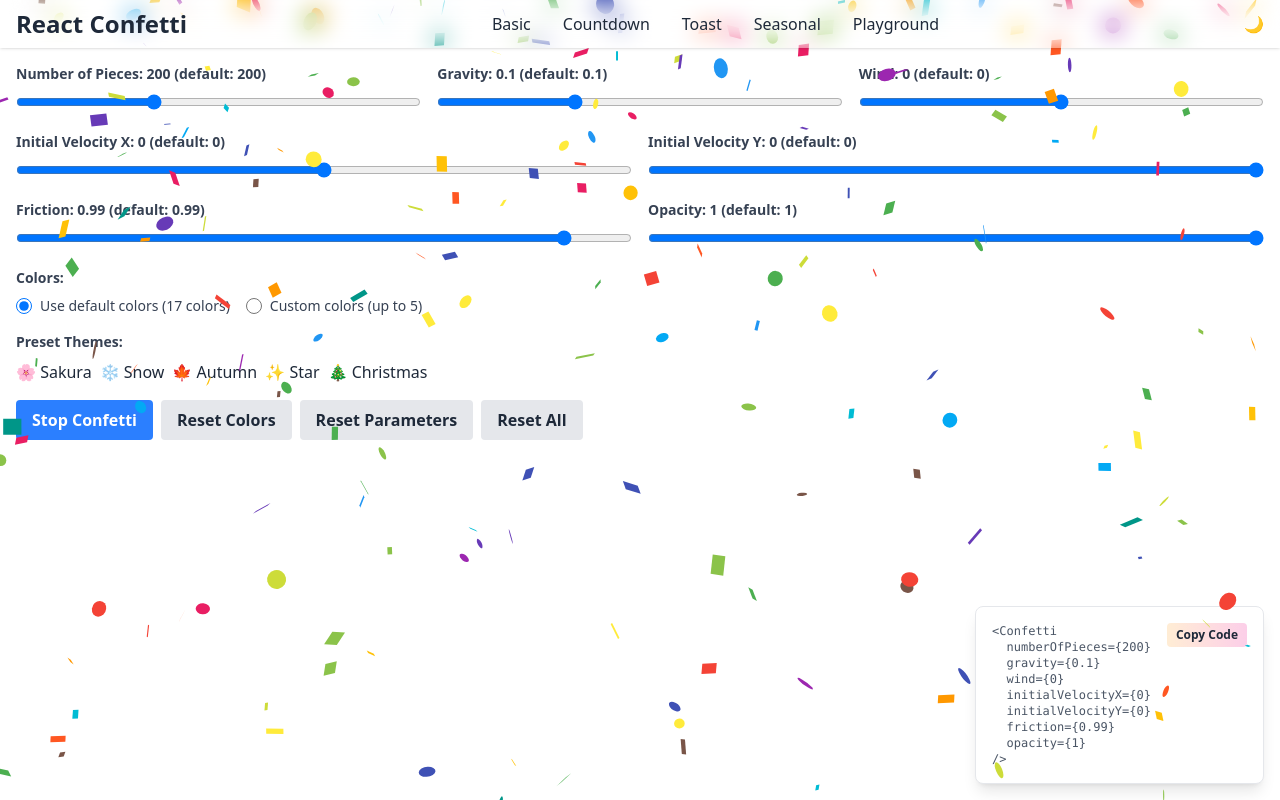
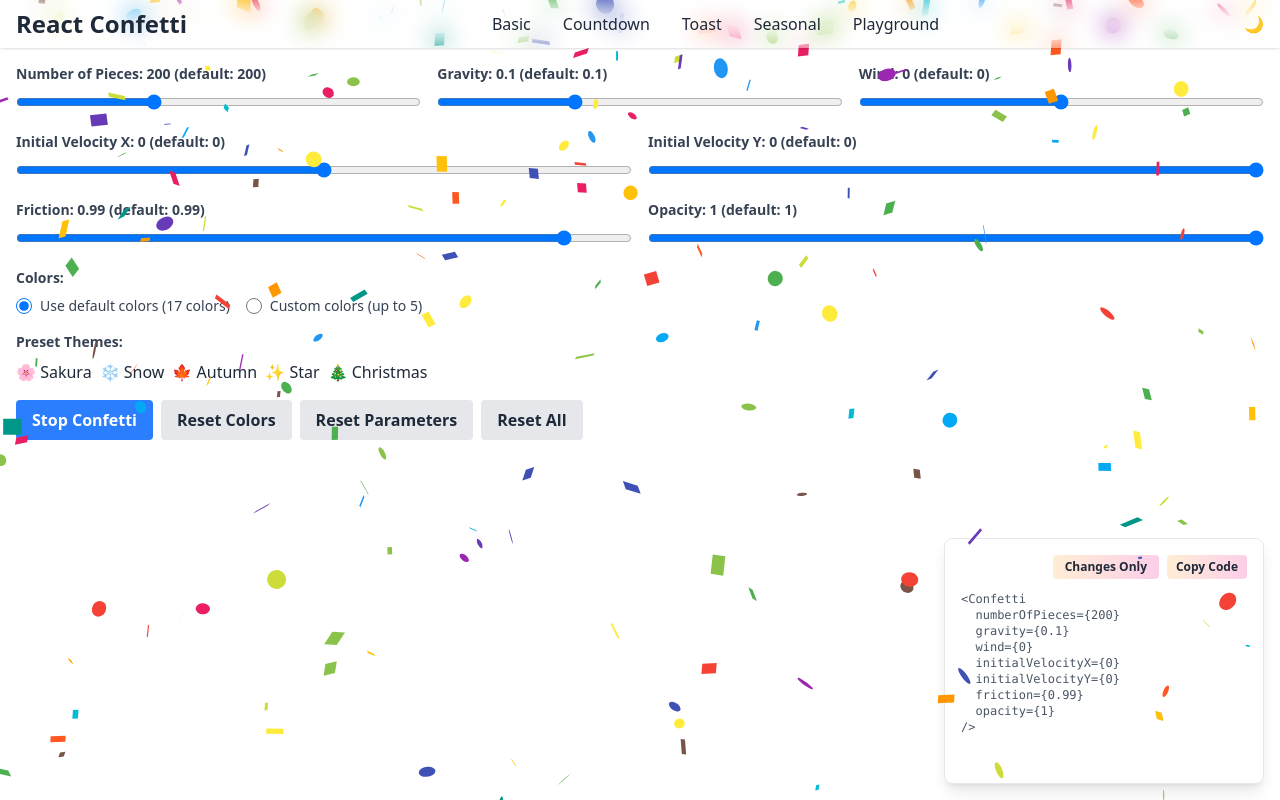
Before and after one commit to kkoisland/react-confetti-app, a React (Vite) app: page /playground in a window 1280 px wide. Built offline with nearby package versions, Linux system fonts and the light colour scheme.

Commit message:
feat: add Show All/Changes Only toggle to code snippet

```diff
--- a/src/pages/PlaygroundPage.tsx
+++ b/src/pages/PlaygroundPage.tsx
@@ -34,6 +34,7 @@ const PlaygroundPage = () => {
 
 	const [copied, setCopied] = useState(false);
 	const [showConfetti, setShowConfetti] = useState(true);
+	const [showAllParameters, setShowAllParameters] = useState(true);
 
 	const confettiColors = useCustomColors
 		? customColors.filter((c) => c !== "")
@@ -45,21 +46,49 @@ const PlaygroundPage = () => {
 	};
 
 	const generateCodeSnippet = () => {
-		const params: string[] = [];
+		let params: string[] = [];
 
-		params.push(`numberOfPieces={${numberOfPieces}}`);
-		params.push(`gravity={${gravity}}`);
-		params.push(`wind={${wind}}`);
-		params.push(`initialVelocityX={${initialVelocityX}}`);
-		params.push(`initialVelocityY={${initialVelocityY}}`);
-		params.push(`friction={${friction}}`);
-		params.push(`opacity={${opacity}}`);
-
-		if (useCustomColors && confettiColors && confettiColors.length > 0) {
-			params.push(`colors={${JSON.stringify(confettiColors)}}`);
+		if (showAllParameters) {
+			// Show all parameters
+			params = [
+				`numberOfPieces={${numberOfPieces}}`,
+				`gravity={${gravity}}`,
+				`wind={${wind}}`,
+				`initialVelocityX={${initialVelocityX}}`,
+				`initialVelocityY={${initialVelocityY}}`,
+				`friction={${friction}}`,
+				`opacity={${opacity}}`,
+				...(useCustomColors && confettiColors && confettiColors.length > 0
+					? [`colors={${JSON.stringify(confettiColors)}}`]
+					: []),
+			];
+		} else {
+			// Show only changed parameters
+			params = [
+				...(numberOfPieces !== DEFAULT_VALUES.numberOfPieces
+					? [`numberOfPieces={${numberOfPieces}}`]
+					: []),
+				...(gravity !== DEFAULT_VALUES.gravity ? [`gravity={${gravity}}`] : []),
+				...(wind !== DEFAULT_VALUES.wind ? [`wind={${wind}}`] : []),
+				...(initialVelocityX !== DEFAULT_VALUES.initialVelocityX
+					? [`initialVelocityX={${initialVelocityX}}`]
+					: []),
+				...(initialVelocityY !== DEFAULT_VALUES.initialVelocityY
+					? [`initialVelocityY={${initialVelocityY}}`]
+					: []),
+				...(friction !== DEFAULT_VALUES.friction
+					? [`friction={${friction}}`]
+					: []),
+				...(opacity !== DEFAULT_VALUES.opacity ? [`opacity={${opacity}}`] : []),
+				...(useCustomColors && confettiColors && confettiColors.length > 0
+					? [`colors={${JSON.stringify(confettiColors)}}`]
+					: []),
+			];
 		}
 
-		return `<Confetti\n  ${params.join("\n  ")}\n/>`;
+		return params.length === 0
+			? "<Confetti />"
+			: `<Confetti\n  ${params.join("\n  ")}\n/>`;
 	};
 
 	const handleCopyCode = () => {
@@ -427,18 +456,40 @@ const PlaygroundPage = () => {
 			)}
 
 			{/* Bottom right: Code snippet */}
-			<div className="fixed bottom-4 right-4 bg-white dark:bg-gray-800 bg-opacity-90 dark:bg-opacity-90 p-4 rounded-lg shadow-lg border border-gray-200 dark:border-gray-700 max-w-md">
-				<div className="flex items-start justify-between gap-4">
-					<pre className="flex-1 text-xs text-gray-600 dark:text-gray-400 overflow-x-auto">
+			<div className="fixed bottom-4 right-4 bg-white dark:bg-gray-800 bg-opacity-90 dark:bg-opacity-90 p-4 rounded-lg shadow-lg border border-gray-200 dark:border-gray-700 w-80">
+				<div className="flex flex-col gap-3">
+					{/* Buttons row */}
+					<div className="flex items-center justify-end gap-2">
+						{showAllParameters ? (
+							<button
+								type="button"
+								onClick={() => setShowAllParameters(false)}
+								className="px-3 py-1 text-xs bg-gradient-to-r from-orange-100 to-pink-200 text-gray-800 font-semibold rounded hover:from-orange-200 hover:to-pink-300 transition-all whitespace-nowrap"
+							>
+								Changes Only
+							</button>
+						) : (
+							<button
+								type="button"
+								onClick={() => setShowAllParameters(true)}
+								className="px-3 py-1 text-xs bg-gradient-to-r from-orange-100 to-pink-200 text-gray-800 font-semibold rounded hover:from-orange-200 hover:to-pink-300 transition-all whitespace-nowrap"
+							>
+								Show All
+							</button>
+						)}
+						<button
+							type="button"
+							onClick={handleCopyCode}
+							className="w-20 px-2 py-1 text-xs bg-gradient-to-r from-orange-100 to-pink-200 text-gray-800 font-semibold rounded hover:from-orange-200 hover:to-pink-300 transition-all whitespace-nowrap"
+						>
+							{copied ? "Copied!" : "Copy Code"}
+						</button>
+					</div>
+
+					{/* Code snippet - fixed height with wrapping */}
+					<pre className="text-xs text-gray-600 dark:text-gray-400 h-44 leading-4 whitespace-pre-wrap break-all">
 						<code>{generateCodeSnippet()}</code>
 					</pre>
-					<button
-						type="button"
-						onClick={handleCopyCode}
-						className="w-20 px-2 py-1 text-xs bg-gradient-to-r from-orange-100 to-pink-200 text-gray-800 font-semibold rounded hover:from-orange-200 hover:to-pink-300 transition-all whitespace-nowrap"
-					>
-						{copied ? "Copied!" : "Copy Code"}
-					</button>
 				</div>
 			</div>
 		</div>
```
Also changed, not shown: 1 other file (tests, documents, lock files or other folders).
